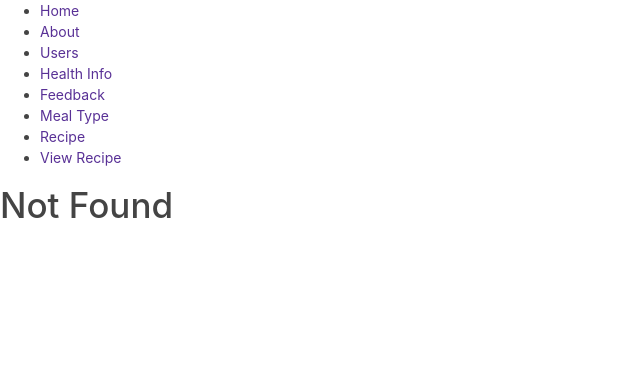
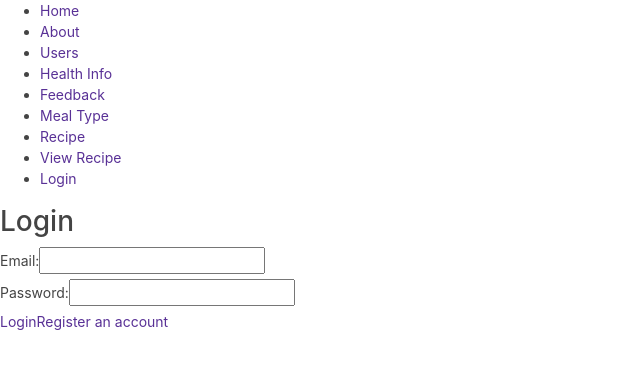
Before and after one commit to saseelya/CollaborEat, a React (Create React App) app in the folder client/collaboreat-react/: page /login in a window 1280 px wide. Before the commit this address had no page. Shown: the top 368 px of the page, without its empty margins (0-640 px from the left). Built offline with nearby package versions, Linux system fonts and the light colour scheme.

Commit message:
security in the react project

```diff
--- a/client/collaboreat-react/package.json
+++ b/client/collaboreat-react/package.json
@@ -6,6 +6,7 @@
     "@testing-library/jest-dom": "^5.11.5",
     "@testing-library/react": "^11.1.1",
     "@testing-library/user-event": "^12.2.0",
+    "jwt-decode": "^3.1.1",
     "react": "^17.0.1",
     "react-dom": "^17.0.1",
     "react-router-dom": "^5.2.0",
--- a/client/collaboreat-react/src/App.js
+++ b/client/collaboreat-react/src/App.js
@@ -1,10 +1,11 @@
-import React from 'react';
+import React, { useState } from 'react';
 import {
   BrowserRouter as Router,
   Switch,
   Route,
   Link
 } from 'react-router-dom';
+import jwt_decode from "jwt-decode";
 
 import HealthInfo from './HealthInfo';
 import Feedback from './FeedBack';
@@ -12,6 +13,8 @@ import User from './User';
 import MealType from './MealType';
 import Recipe from './Recipe';
 import ViewRecipe from './components/ViewRecipe';
+import AuthContext from './components/AuthContext';
+import Login from './Login';
 
 function About() {
   return <h1>About</h1>;
@@ -35,7 +38,41 @@ function EditRecipe() {
 
 
 function App() {
+  const [user, setUser] = useState(null);
+
+  const login = (token) => {
+    const { appUserId, sub: authorities } = jwt_decode(token);
+
+    const roles = authorities.split(',');
+
+    const user = {
+      appUserId: parseInt(appUserId, 10),
+      roles,
+      token,
+      hasRole(role) {
+        return this.roles.includes(role);
+      }
+    };
+
+    console.log(user);
+
+    setUser(user);
+
+    return user;
+  };
+
+  const logout = () => {
+    setUser(null);
+  };
+
+  const auth = {
+    user,
+    login,
+    logout
+  };
+
   return (
+    <AuthContext.Provider value={auth}>
     <Router>
       <div>
         <nav>
@@ -62,7 +99,10 @@ function App() {
               <Link to="/recipe">Recipe</Link>
             </li>
             <li>
-              <Link to="/recipe/1">View Recipe</Link>
+              <Link to="/recipe">View Recipe</Link>
+            </li>
+            <li>
+              <Link to="/login">Login</Link>
             </li>
           </ul>
         </nav>
@@ -85,11 +125,14 @@ function App() {
           <Route path="/mealType">
             <MealType />
           </Route>
-          <Route path="/recipe/1">
-            <ViewRecipe displayText="View Recipe" />
+          <Route path="/recipe/:id">
+            <ViewRecipe />
           </Route>
           <Route exact path="/recipe">
             <Recipe />
+          </Route>
+          <Route path="/login">
+            <Login />
           </Route>
           <Route exact path="/">
             <h1>Home Page</h1>
@@ -100,6 +143,7 @@ function App() {
         </Switch>
       </div>
     </Router>
+    </AuthContext.Provider>
   );
 }
 export default App;
--- a/client/collaboreat-react/src/Login.js
+++ b/client/collaboreat-react/src/Login.js
@@ -1,25 +1,49 @@
-import React, { useState } from 'react';
+import React, { useState, useContext } from 'react';
 import { Link, useHistory } from 'react-router-dom';
 
-export default function Login({ auth }) {
-    const [username, setUsername] = userState('');
+import AuthContext from './components/AuthContext';
+
+export default function Login() {
+    const [username, setUsername] = useState('');
     const [password, setPassword] = useState('');
+    const [errors, setErrors] = useState([]);
+    const auth = useContext(AuthContext);
+    const history = useHistory();
 
     const handleSubmit = async (event) => {
         event.preventDefault();
-        const token = "notatoken";
 
-        auth.login();
-        history.pushState('/');
+        const response = await fetch('http://localhost:8080/user/authenticate', {
+            method: 'POST',
+            headers: {
+                "Content-Type": "application/json"
+            },
+            body: JSON.stringify({
+                username,
+                password
+            })
+        });
+
+        if (response.satus === 200) {
+            const { jwt_token } = await response.json();
+
+            auth.login(jwt_token);
+
+            history.push('/')
+        } else if (response.status === 403) {
+            setErrors(['Login failed.']);
+        } else {
+            setErrors(['Unknown error.']);
+        }
     };
 
     return (
         <div>
             <h2>Login</h2>
-
+            {/* <Errors errors={errors} /> */}
             <form onSubmit={handleSubmit}>
                 <div>
-                    <label>Username:</label>
+                    <label>Email:</label>
                     <input type="text" onChange={(event) => setUsername(event.target.value)} />
                 </div>
                 <div>
--- /dev/null
+++ b/client/collaboreat-react/src/components/AuthContext.js
@@ -0,0 +1,5 @@
+import React from 'react';
+
+const AuthContext = React.createContext();
+
+export default AuthContext;
```
Also changed, not shown: client/collaboreat-react/src/components/ViewRecipe.js (line endings or trailing spaces), 1 other file (tests, documents, lock files or other folders).
